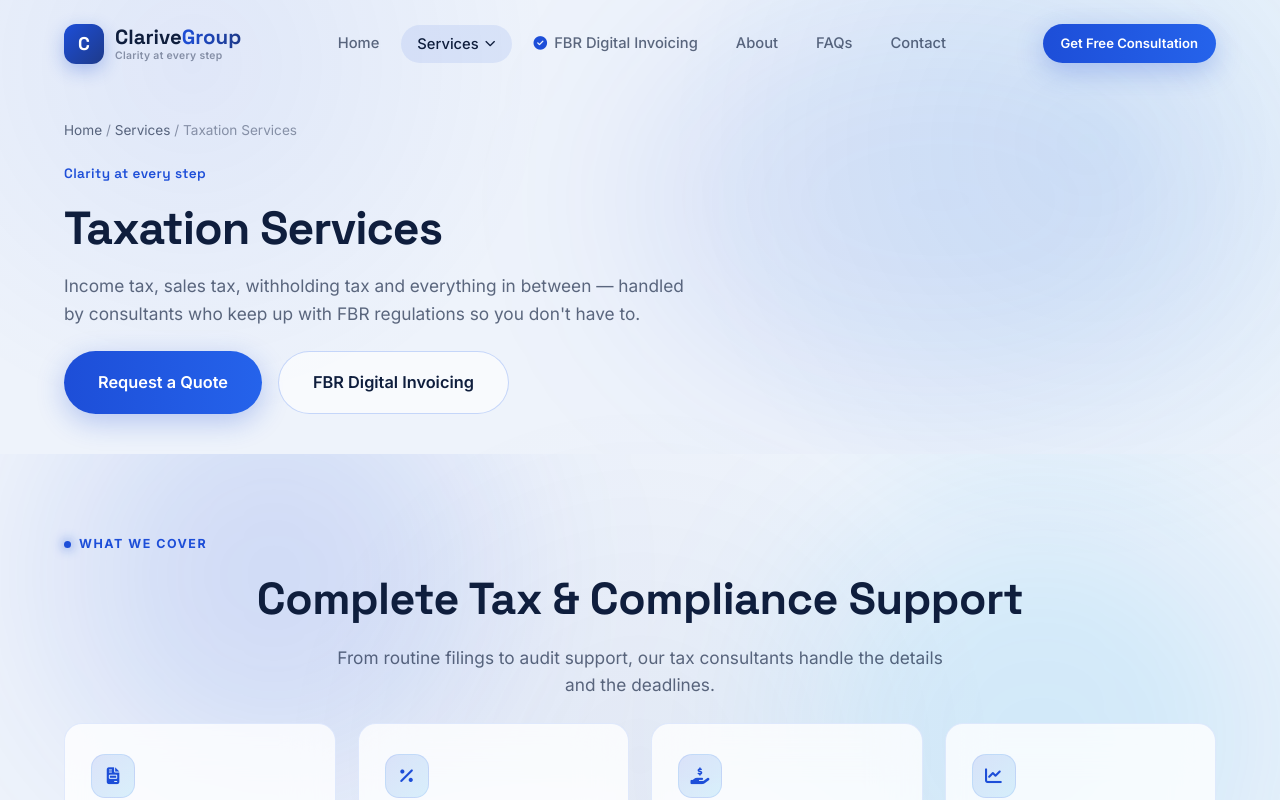
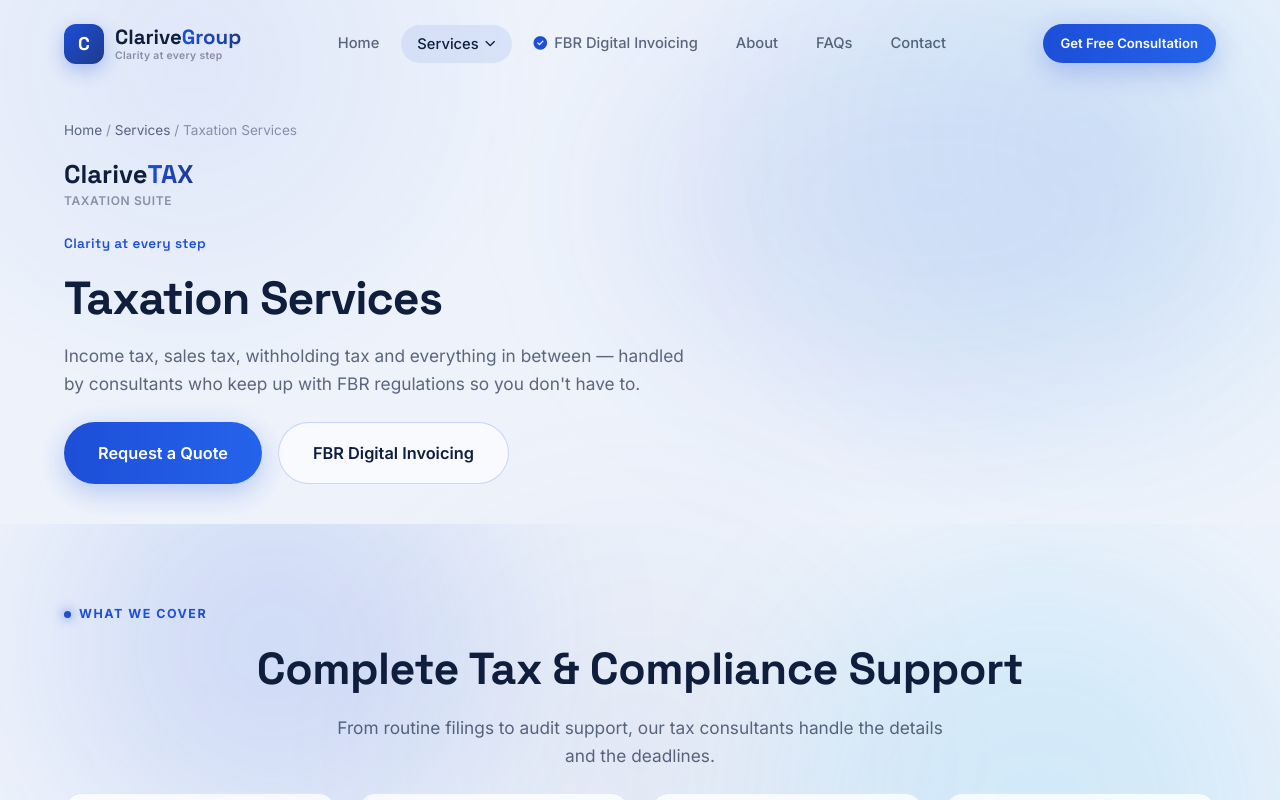
Before and after one commit to jawadaslam121-lgtm/clarivegroup-app, a React (Vite) app: page /taxation in a window 1280 px wide. Shown: the top 800 px of the page. Built offline with nearby package versions, Linux system fonts and the light colour scheme.

Commit message:
Add ClariveERP and ClariveTAX sub-brand names to Software and Taxation page heroes

```diff
--- a/src/pages/Software.jsx
+++ b/src/pages/Software.jsx
@@ -1,4 +1,5 @@
 import { NavLink } from 'react-router-dom'
+import { motion } from 'framer-motion'
 import Reveal, { RevealGroup, RevealItem } from '../components/Reveal'
 import GlowOrbs from '../components/GlowOrbs'
 import PageHero from '../components/PageHero'
@@ -34,6 +35,14 @@ export default function Software() {
         crumbLabel="Cloud Accounting Software"
         title="Cloud Accounting Software"
         lead="Everything your business needs to manage sales, purchases, inventory and reporting — built for sole traders, growing SMEs and accounting teams alike."
+        preTitle={
+          <motion.div className="subbrand-plain" initial={{ opacity: 0, y: 8 }} animate={{ opacity: 1, y: 0 }} transition={{ duration: 0.4, delay: 0.15 }}>
+            <strong>
+              Clarive<span className="logo-accent">ERP</span>
+            </strong>
+            <small>Accounting Suite</small>
+          </motion.div>
+        }
       >
         <div className="hero-cta" style={{ marginTop: 24 }}>
           <NavLink to="/contact" className="btn btn-primary btn-lg">
--- a/src/pages/Taxation.jsx
+++ b/src/pages/Taxation.jsx
@@ -1,4 +1,5 @@
 import { NavLink } from 'react-router-dom'
+import { motion } from 'framer-motion'
 import Reveal, { RevealGroup, RevealItem } from '../components/Reveal'
 import GlowOrbs from '../components/GlowOrbs'
 import PageHero from '../components/PageHero'
@@ -28,6 +29,14 @@ export default function Taxation() {
         crumbLabel="Taxation Services"
         title="Taxation Services"
         lead="Income tax, sales tax, withholding tax and everything in between — handled by consultants who keep up with FBR regulations so you don't have to."
+        preTitle={
+          <motion.div className="subbrand-plain" initial={{ opacity: 0, y: 8 }} animate={{ opacity: 1, y: 0 }} transition={{ duration: 0.4, delay: 0.15 }}>
+            <strong>
+              Clarive<span className="logo-accent">TAX</span>
+            </strong>
+            <small>Taxation Suite</small>
+          </motion.div>
+        }
       >
         <div className="hero-cta" style={{ marginTop: 24 }}>
           <NavLink to="/contact" className="btn btn-primary btn-lg">
```
